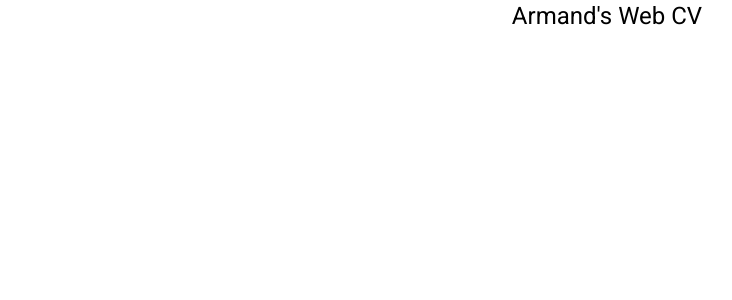
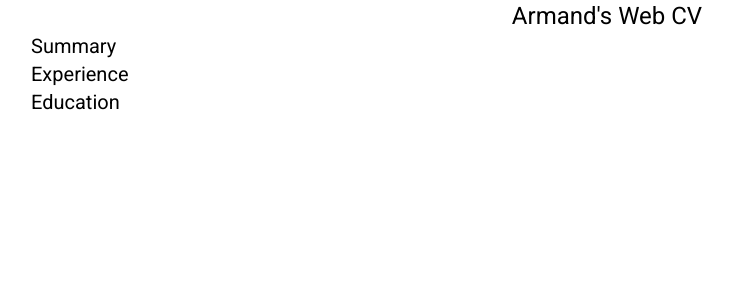
Before and after one commit to ArmandBernard/WebCV, a React (Vite) app: page / in a window 1280 px wide. Shown: the top 300 px of the page, without its empty margins (33-765 px from the left). Built offline with nearby package versions, Linux system fonts and the light colour scheme.

Commit message:
create page skeleton

```diff
--- a/src/App.tsx
+++ b/src/App.tsx
@@ -5,6 +5,9 @@ function App() {
     <div className="flex flex-col items-center">
       <div className="max-w-6xl w-full flex flex-col">
         <h1 className="self-center">Armand's Web CV</h1>
+        <h2>Summary</h2>
+        <h2>Experience</h2>
+        <h2>Education</h2>
       </div>
     </div>
   );
```
